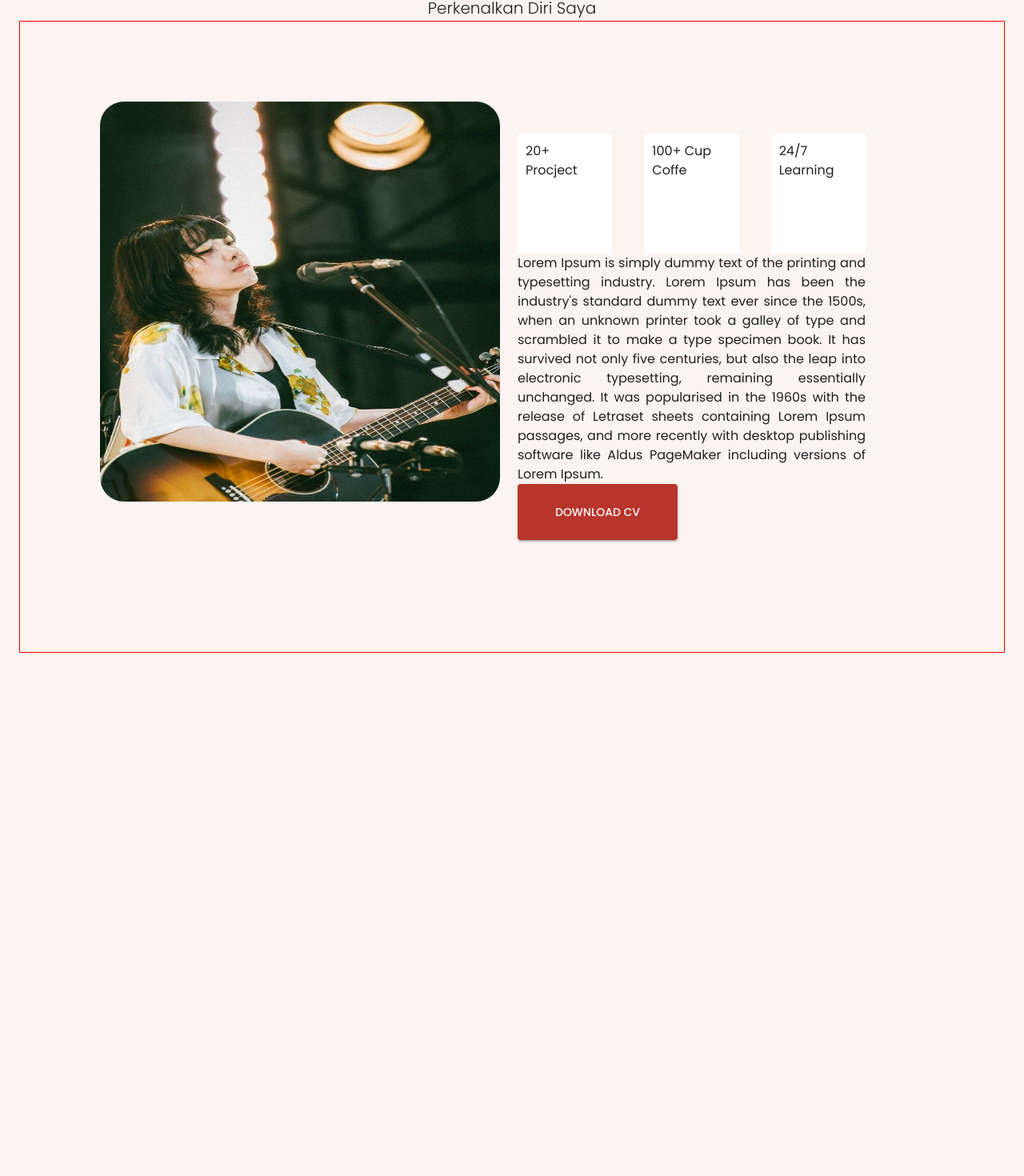
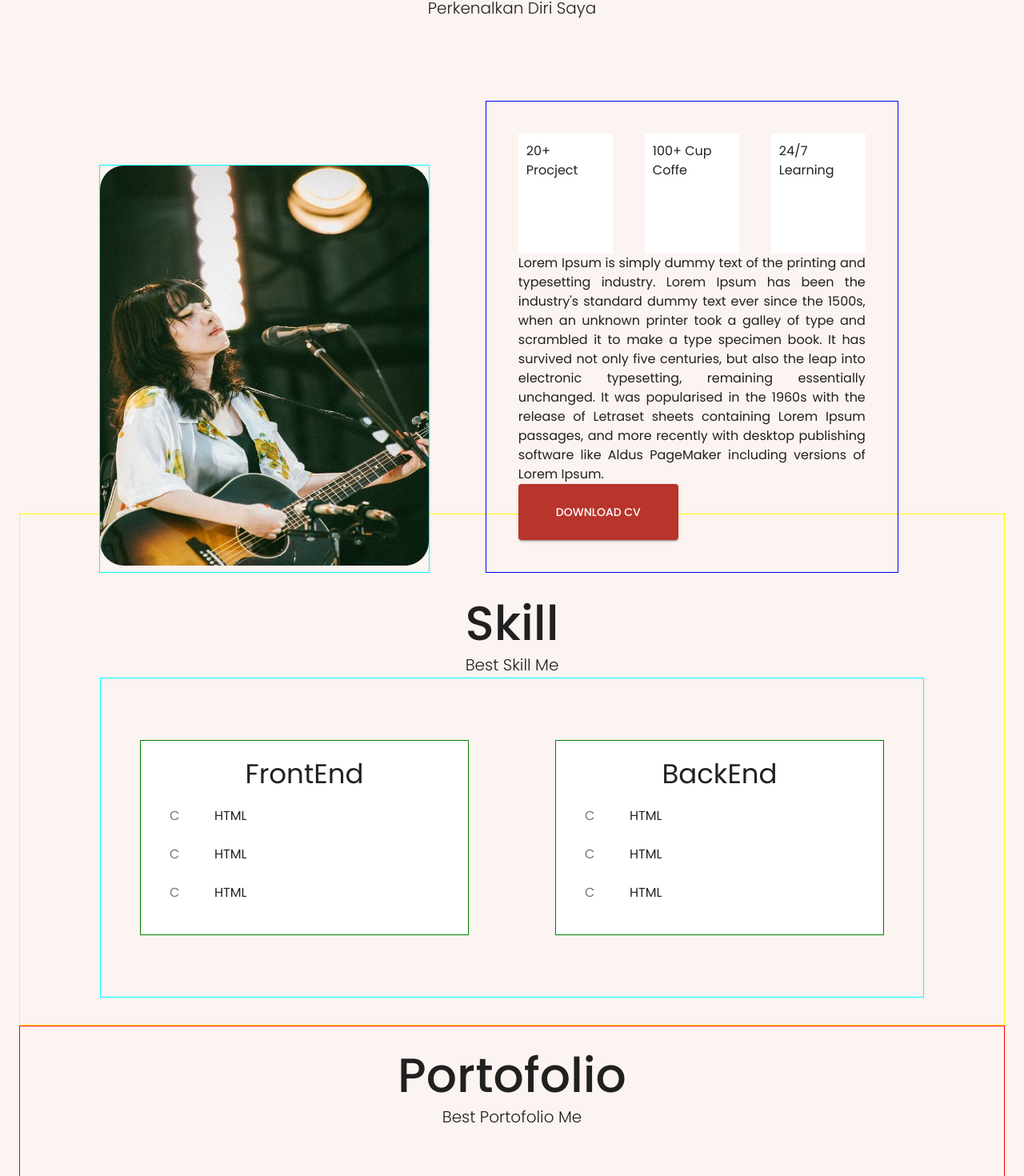
Before and after one commit to livingdolls/blog-portofolio, a React (Vite) app: page / in a window 1280 px wide. Shown: the part 878-2348 px from the top of the page at 80% size. Before the commit the page ends 1694 px from the top, so only its background shows below. Built offline with nearby package versions, Linux system fonts and the light colour scheme.

Commit message:
Mobile UI

```diff
--- a/src/components/About.tsx
+++ b/src/components/About.tsx
@@ -1,14 +1,54 @@
 import { Box, Button, styled, Typography } from "@mui/material";
 import aimyon from "../assets/Aimyon.jpeg";
 
-const BoxMain = styled(Box)(({ theme }) => ({}));
+const BoxMain = styled(Box)(({ theme }) => ({
+	height: "90vh",
+	[theme.breakpoints.down("sm")]: {
+		marginTop: "50px",
+		// border: "1px solid red",
+		minHeight: "90vh",
+	},
+}));
 
 const SubBox = styled(Box)(({ theme }) => ({
-	display: "flex",
-	flexDirection: "row",
-	padding: "100px",
-	border: "1px solid red",
-	gap: 70,
+	[theme.breakpoints.up("lg")]: {
+		display: "flex",
+		flexDirection: "row",
+		padding: "100px",
+		// border: "1px solid yellow",
+		gap: 70,
+	},
+
+	[theme.breakpoints.down("sm")]: {
+		display: "flex",
+		flexDirection: "column",
+		border: "1px solid black",
+
+		// justifyContent: "center",
+		// alignContent: "center",
+		// padding: 0,
+		// marginTop: "20px",
+		// border: "1px solid yellow",
+	},
+}));
+
+const ImageBorder = styled(Box)(({ theme }) => ({
+	[theme.breakpoints.up("lg")]: {
+		border: "1px solid cyan",
+		width: "40%",
+	},
+
+	[theme.breakpoints.up("xs")]: {
+		display: "flex",
+		justifyContent: "center",
+		marginTop: 80,
+	},
+}));
+
+const ImageBox = styled(Box)(({ theme }) => ({
+	[theme.breakpoints.up("lg")]: {},
+
+	[theme.breakpoints.down("xs")]: {},
 }));
 
 const About = () => {
@@ -22,26 +62,35 @@ const About = () => {
 			</Typography>
 
 			<SubBox>
-				<Box
-					sx={{
-						width: "40%",
-					}}
+				<ImageBorder
+					sx={
+						{
+							// width: { xs: "100%", lg: "40%" },
+							// border: "1px solid green",
+						}
+					}
 				>
 					<Box
 						component="img"
-						height={500}
-						width={500}
 						alt="profil"
 						src={aimyon}
-						sx={{ borderRadius: "30px" }}
+						sx={{
+							borderRadius: "30px",
+							height: { xs: "300px", lg: "500px" },
+							width: { xs: "300px", lg: "500px" },
+						}}
 					/>
-				</Box>
+				</ImageBorder>
 
 				<Box
 					display="flex"
 					flexDirection={"column"}
 					justifyContent={"space-between"}
-					sx={{ width: "50%", padding: 5 }}
+					sx={{
+						width: { lg: "50%", xs: "100%" },
+						padding: 5,
+						border: "1px solid blue",
+					}}
 				>
 					<Box sx={{ display: "flex", flexDirection: "row", gap: 5 }}>
 						<Box
--- /dev/null
+++ b/src/components/Contact.tsx
@@ -0,0 +1,78 @@
+import { Box, Button, styled, TextField, Typography } from "@mui/material";
+
+const MainBox = styled(Box)(({ theme }) => ({
+	display: "flex",
+	flexDirection: "row",
+	gap: 20,
+	padding: "50px",
+	border: "1px solid black",
+	marginTop: "100px",
+	justifyContent: "center",
+}));
+
+const SuBox = styled(Box)(({ theme }) => ({
+	border: "1px solid red",
+	display: "flex",
+	flexDirection: "column",
+	padding: "20px",
+}));
+
+const SearchBox = styled(TextField)(() => ({
+	"& input": {
+		paddingLeft: "30px",
+	},
+	"& fieldset": {
+		borderRadius: "10px",
+	},
+}));
+
+const Contact = () => {
+	return (
+		<Box
+			minHeight={"80vh"}
+			display={"flex"}
+			flexDirection={"column"}
+			justifyContent={"center"}
+			alignContent={"center"}
+			marginTop={10}
+			sx={{ border: "1px solid cyan" }}
+		>
+			<Typography variant="h2" fontWeight={500} textAlign={"center"}>
+				Contact Me
+			</Typography>
+			<Typography variant="h6" fontWeight={300} textAlign={"center"}>
+				Send Me Message
+			</Typography>
+
+			<MainBox>
+				<SuBox sx={{ width: "40%" }}></SuBox>
+
+				<SuBox gap={3} sx={{ width: "40%" }}>
+					<Typography
+						variant="h6"
+						fontWeight={500}
+						textAlign={"center"}
+					>
+						Send Me Message
+					</Typography>
+					<SearchBox label="Your name" />
+					<TextField size="medium" label="Your Email" />
+					<TextField label="Your message" multiline rows={5} />
+					<Button
+						variant="contained"
+						color="primary"
+						sx={{
+							height: "70px",
+							width: "200px",
+							borderRadius: "15px",
+						}}
+					>
+						Send Message
+					</Button>
+				</SuBox>
+			</MainBox>
+		</Box>
+	);
+};
+
+export default Contact;
--- /dev/null
+++ b/src/components/Footer.tsx
@@ -0,0 +1,30 @@
+import { Box, styled, Typography } from "@mui/material";
+
+const MainBox = styled(Box)(({ theme }) => ({
+	display: "flex",
+	alignItems: "center",
+	flexDirection: "column",
+	justifyContent: "space-around",
+	height: "30vh",
+	padding: "25px",
+	border: "1px solid red",
+}));
+
+const Footer = () => {
+	return (
+		<MainBox>
+			<Typography variant="h5" fontWeight={500}>
+				Setiawan Nanang
+			</Typography>
+			<Box>
+				<>Facebook</>
+				<>Facebook</>
+				<>Facebook</>
+			</Box>
+
+			<Typography>@Nanang Setiawan Copyright</Typography>
+		</MainBox>
+	);
+};
+
+export default Footer;
--- a/src/components/Layout.tsx
+++ b/src/components/Layout.tsx
@@ -1,8 +1,12 @@
 import { Box, Container, styled } from "@mui/material";
 import About from "./About";
+import Contact from "./Contact";
+import Footer from "./Footer";
 import Hero from "./Hero";
 import Navbar from "./Navbar";
 import NavbarMobile from "./NavbarMobile";
+import Portofolio from "./Portofolio";
+import Skill from "./Skill";
 
 const Layout = () => {
 	return (
@@ -11,6 +15,10 @@ const Layout = () => {
 				<Navbar />
 				<Hero />
 				<About />
+				<Skill />
+				<Portofolio />
+				<Contact />
+				<Footer />
 			</Container>
 			<NavbarMobile />
 		</>
--- /dev/null
+++ b/src/components/Portofolio.tsx
@@ -0,0 +1,41 @@
+import { Box, styled, Typography } from "@mui/material";
+import aimyon from "../assets/Aimyon.jpeg";
+
+const MainPorto = styled(Box)(({ theme }) => ({
+	border: "1px solid red",
+	padding: "25px",
+}));
+
+const Portofolio = () => {
+	return (
+		<MainPorto>
+			<Typography variant="h2" fontWeight={500} textAlign={"center"}>
+				Portofolio
+			</Typography>
+			<Typography variant="h6" fontWeight={300} textAlign={"center"}>
+				Best Portofolio Me
+			</Typography>
+
+			<Box
+				display="flex"
+				flexDirection={"row"}
+				flexWrap={"wrap"}
+				justifyContent={"center"}
+				gap={5}
+				marginTop={10}
+			>
+				<Box src={aimyon} component="img" height={300} width={300} />
+				<Box src={aimyon} component="img" height={300} width={300} />
+				<Box src={aimyon} component="img" height={300} width={300} />
+				<Box src={aimyon} component="img" height={300} width={300} />
+				<Box src={aimyon} component="img" height={300} width={300} />
+				<Box src={aimyon} component="img" height={300} width={300} />
+				<Box src={aimyon} component="img" height={300} width={300} />
+				<Box src={aimyon} component="img" height={300} width={300} />
+				<Box src={aimyon} component="img" height={300} width={300} />
+			</Box>
+		</MainPorto>
+	);
+};
+
+export default Portofolio;
--- /dev/null
+++ b/src/components/Skill.tsx
@@ -0,0 +1,131 @@
+import {
+	Box,
+	List,
+	ListItem,
+	ListItemIcon,
+	ListItemText,
+	styled,
+	Typography,
+} from "@mui/material";
+
+const BoxMain = styled(Box)(({ theme }) => ({
+	height: "80vh",
+	border: "1px solid yellow",
+	padding: "100px",
+
+	[theme.breakpoints.down("sm")]: {
+		marginTop: 150,
+		padding: "10px",
+	},
+}));
+
+const BoxSkill = styled(Box)(({ theme }) => ({
+	[theme.breakpoints.down("lg")]: {
+		display: "flex",
+		flexDirection: "column",
+		border: "1px solid orange",
+		alignItems: "center",
+		justifyContent: "space-around",
+		height: "50vh",
+		gap: 10,
+	},
+
+	[theme.breakpoints.up("lg")]: {
+		display: "flex",
+		flexDirection: "row",
+		border: "1px solid cyan",
+		alignItems: "center",
+		justifyContent: "space-around",
+		height: "50vh",
+		gap: 10,
+	},
+
+	[theme.breakpoints.down("sm")]: {
+		display: "flex",
+		flexDirection: "column",
+		border: "1px solid blue",
+		alignItems: "center",
+		height: "50vh",
+		justifyContent: "center",
+		gap: 10,
+	},
+}));
+
+const BoxSub = styled(Box)(({ theme }) => ({
+	[theme.breakpoints.down("lg")]: {
+		border: "1px solid red",
+		backgroundColor: "#fff",
+		padding: "10px",
+		width: "100%",
+	},
+
+	[theme.breakpoints.up("lg")]: {
+		width: "40%",
+		border: "1px solid green",
+		backgroundColor: "#fff",
+		padding: "20px",
+	},
+}));
+
+const Skill = () => {
+	return (
+		<BoxMain>
+			<Typography variant="h2" fontWeight={500} textAlign={"center"}>
+				Skill
+			</Typography>
+			<Typography variant="h6" fontWeight={300} textAlign={"center"}>
+				Best Skill Me
+			</Typography>
+
+			<BoxSkill>
+				<BoxSub>
+					<Typography variant={"h4"} textAlign={"center"}>
+						FrontEnd
+					</Typography>
+
+					<List>
+						<ListItem>
+							<ListItemIcon>C</ListItemIcon>
+							<ListItemText primary={"HTML"} />
+						</ListItem>
+
+						<ListItem>
+							<ListItemIcon>C</ListItemIcon>
+							<ListItemText primary={"HTML"} />
+						</ListItem>
+
+						<ListItem>
+							<ListItemIcon>C</ListItemIcon>
+							<ListItemText primary={"HTML"} />
+						</ListItem>
+					</List>
+				</BoxSub>
+
+				<BoxSub>
+					<Typography variant={"h4"} textAlign={"center"}>
+						BackEnd
+					</Typography>
+
+					<List>
+						<ListItem>
+							<ListItemIcon>C</ListItemIcon>
+							<ListItemText primary={"HTML"} />
+						</ListItem>
+
+						<ListItem>
+							<ListItemIcon>C</ListItemIcon>
+							<ListItemText primary={"HTML"} />
+						</ListItem>
+
+						<ListItem>
+							<ListItemIcon>C</ListItemIcon>
+							<ListItemText primary={"HTML"} />
+						</ListItem>
+					</List>
+				</BoxSub>
+			</BoxSkill>
+		</BoxMain>
+	);
+};
+
+export default Skill;
```
